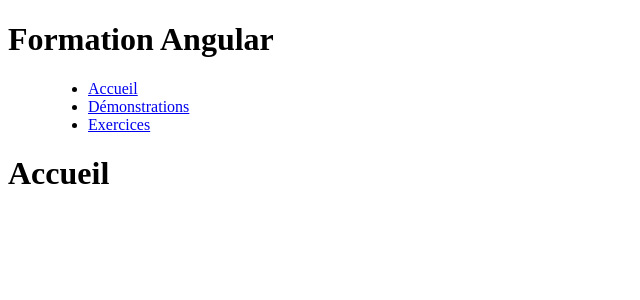
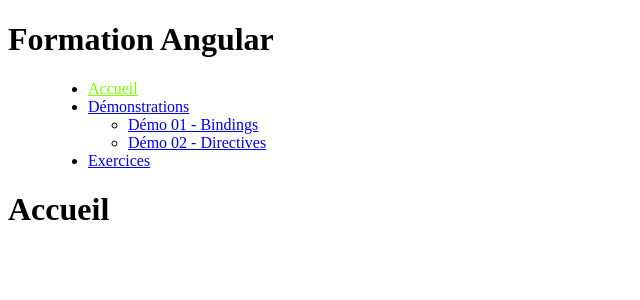
Before and after one commit to QuentinGeerts/TF_202501_FSWeb__Angular, an Angular app: page /home in a window 1280 px wide. Shown: the top 300 px of the page, without its empty margins (0-640 px from the left). Built offline with nearby package versions, Linux system fonts and the light colour scheme.

Commit message:
Ajout du routerLink + commentaires sur les options

```diff
--- a/src/app/shared/components/navbar/navbar.component.html
+++ b/src/app/shared/components/navbar/navbar.component.html
@@ -1,7 +1,20 @@
+<!--
+    routerLink: Permet de naviguer vers une route spécifique
+    routerLinkActive: Permet de définir une classe CSS à ajouter à l'élément si la route est active
+    routerLinkActiveOptions: Permet de définir des options pour le routerLinkActive
+        => exact: true permet de dire que la route doit être exactement celle-ci pour ajouter la classe CSS
+-->
+
 <menu>
     <ul>
-        <li><a routerLink="home">Accueil</a></li>
-        <li><a routerLink="demos">Démonstrations</a></li>
-        <li><a routerLink="exos">Exercices</a></li>
+        <li><a routerLink="/home" routerLinkActive="active" [routerLinkActiveOptions]="{exact: true}">Accueil</a></li>
+        <li>
+            <a routerLink="/demos" routerLinkActive="active" [routerLinkActiveOptions]="{exact: true}">Démonstrations</a>
+            <ul>
+                <li><a routerLink="/demos/demo01" routerLinkActive="active" [routerLinkActiveOptions]="{exact: true}">Démo 01 - Bindings</a></li>
+                <li><a routerLink="/demos/demo02" routerLinkActive="active" [routerLinkActiveOptions]="{exact: true}">Démo 02 - Directives</a></li>
+            </ul>
+        </li>
+        <li><a routerLink="/exos" routerLinkActive="active" [routerLinkActiveOptions]="{exact: true}">Exercices</a></li>
     </ul>
 </menu>
--- a/src/app/shared/components/navbar/navbar.component.scss
+++ b/src/app/shared/components/navbar/navbar.component.scss
@@ -0,0 +1,3 @@
+.active {
+    color: chartreuse;
+}
```
